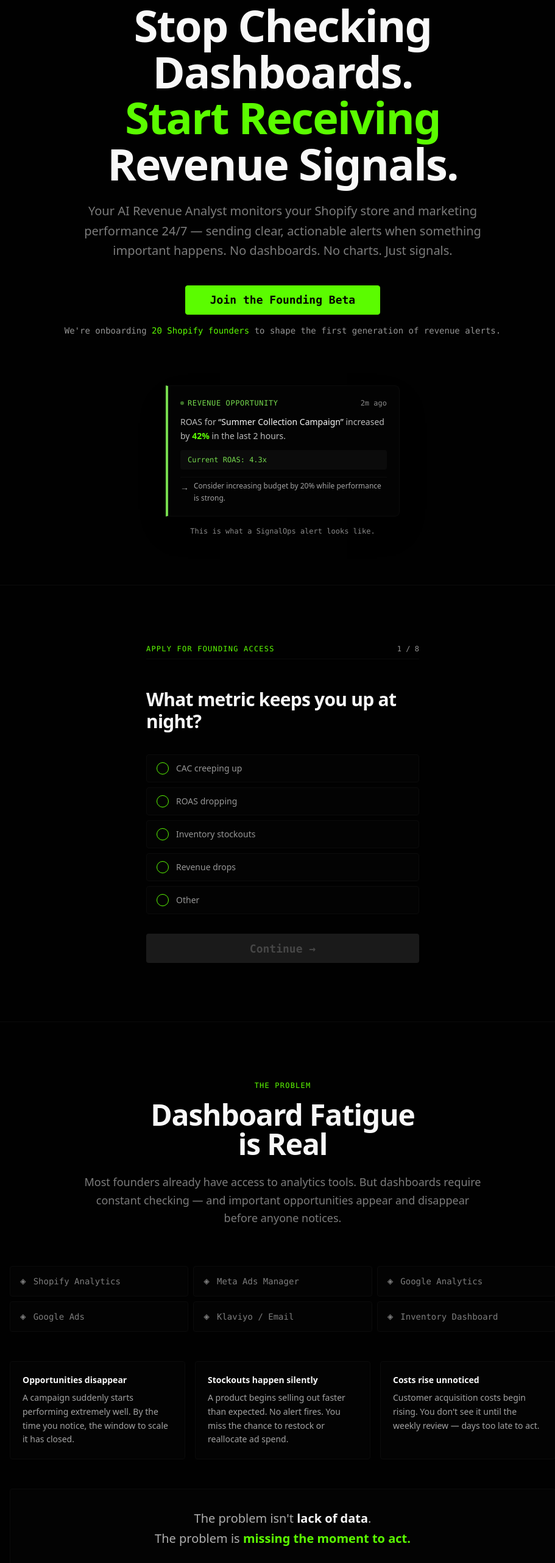
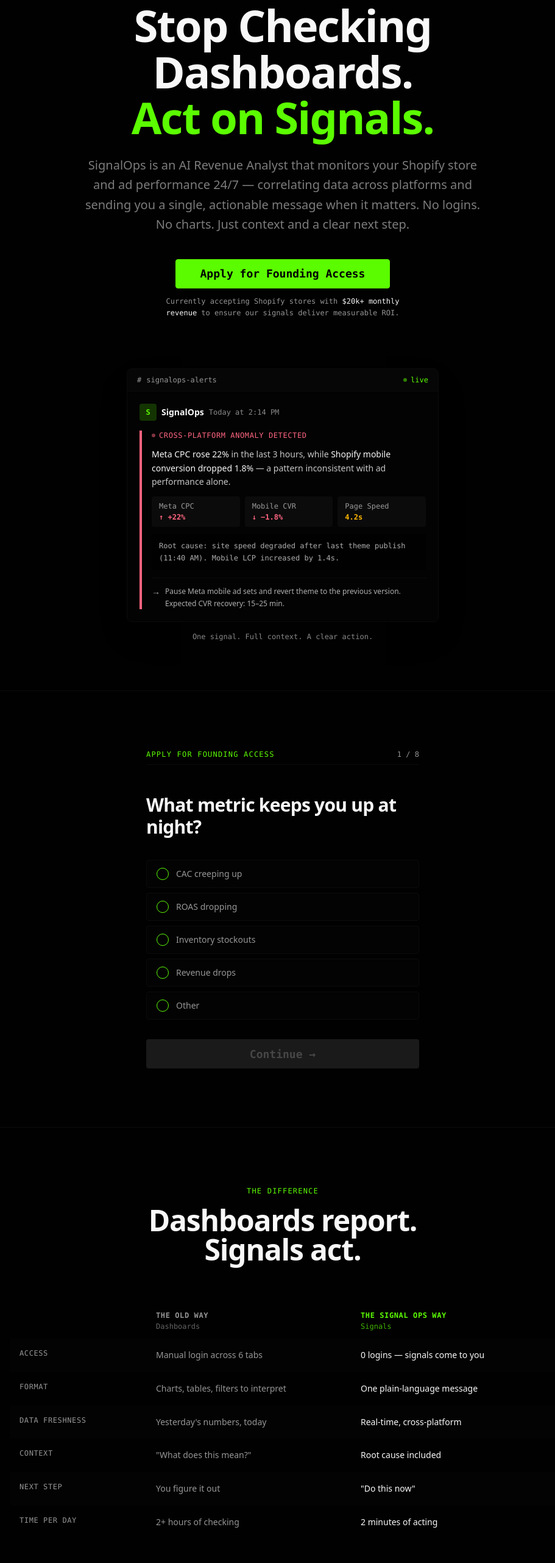
Before and after one commit to nickmalandris/signalops, a Next.js app: page / in a window 1280 px wide. Shown: the part 234-2797 px from the top of the page at 61% size, without its empty margins (176-1087 px from the left). Built offline with nearby package versions, Linux system fonts and the light colour scheme.

Commit message:
Fixing landing page

```diff
--- a/app/page.tsx
+++ b/app/page.tsx
@@ -1,11 +1,13 @@
 import Navbar from "@/components/Navbar";
 import Hero from "@/components/Hero";
 import ApplicationForm from "@/components/ApplicationForm";
+import ComparisonSection from "@/components/ComparisonSection";
 import ProblemSection from "@/components/ProblemSection";
 import SolutionSection from "@/components/SolutionSection";
 import AlertsSection from "@/components/AlertsSection";
 import HowItWorksSection from "@/components/HowItWorksSection";
 import FeaturesSection from "@/components/FeaturesSection";
+import FounderLetterSection from "@/components/FounderLetterSection";
 import FoundingOfferSection from "@/components/FoundingOfferSection";
 import Footer from "@/components/Footer";
 
@@ -15,11 +17,13 @@
       <Navbar />
       <Hero />
       <ApplicationForm />
+      <ComparisonSection />
       <ProblemSection />
       <SolutionSection />
       <AlertsSection />
       <HowItWorksSection />
       <FeaturesSection />
+      <FounderLetterSection />
       <FoundingOfferSection />
       <Footer />
     </main>
--- /dev/null
+++ b/components/ComparisonSection.tsx
@@ -0,0 +1,93 @@
+const rows = [
+  {
+    label: "Access",
+    old: "Manual login across 6 tabs",
+    new: "0 logins — signals come to you",
+  },
+  {
+    label: "Format",
+    old: "Charts, tables, filters to interpret",
+    new: "One plain-language message",
+  },
+  {
+    label: "Data freshness",
+    old: "Yesterday's numbers, today",
+    new: "Real-time, cross-platform",
+  },
+  {
+    label: "Context",
+    old: '"What does this mean?"',
+    new: "Root cause included",
+  },
+  {
+    label: "Next step",
+    old: "You figure it out",
+    new: '"Do this now"',
+  },
+  {
+    label: "Time per day",
+    old: "2+ hours of checking",
+    new: "2 minutes of acting",
+  },
+];
+
+export default function ComparisonSection() {
+  return (
+    <section className="py-24 px-4 border-t border-base-300">
+      <div className="max-w-4xl mx-auto">
+        {/* Header */}
+        <div className="text-center mb-16">
+          <p className="font-mono text-xs text-primary uppercase tracking-widest mb-4">
+            The Difference
+          </p>
+          <h2 className="text-4xl md:text-5xl font-bold tracking-tight">
+            Dashboards report.
+            <br />
+            Signals act.
+          </h2>
+        </div>
+
+        {/* Table */}
+        <div className="overflow-x-auto">
+          <table className="w-full text-sm border-collapse">
+            <thead>
+              <tr>
+                <th className="text-left py-3 px-4 font-mono text-xs text-base-content/60 uppercase tracking-wider w-1/4" />
+                <th className="text-left py-3 px-4 font-mono text-xs text-base-content/60 uppercase tracking-wider w-[37.5%]">
+                  The Old Way
+                  <span className="block text-base-content/40 normal-case font-normal tracking-normal mt-0.5">
+                    Dashboards
+                  </span>
+                </th>
+                <th className="text-left py-3 px-4 font-mono text-xs text-primary uppercase tracking-wider w-[37.5%]">
+                  The Signal Ops Way
+                  <span className="block text-primary/70 normal-case font-normal tracking-normal mt-0.5">
+                    Signals
+                  </span>
+                </th>
+              </tr>
+            </thead>
+            <tbody>
+              {rows.map((row, i) => (
+                <tr
+                  key={row.label}
+                  className={i % 2 === 0 ? "bg-base-200" : "bg-base-100"}
+                >
+                  <td className="py-4 px-4 font-mono text-xs text-base-content/60 uppercase tracking-wider align-top">
+                    {row.label}
+                  </td>
+                  <td className="py-4 px-4 text-base-content/60 leading-relaxed align-top">
+                    {row.old}
+                  </td>
+                  <td className="py-4 px-4 text-base-content leading-relaxed align-top font-medium">
+                    {row.new}
+                  </td>
+                </tr>
+              ))}
+            </tbody>
+          </table>
+        </div>
+      </div>
+    </section>
+  );
+}
--- a/components/FeaturesSection.tsx
+++ b/components/FeaturesSection.tsx
@@ -1,27 +1,27 @@
 const features = [
   {
     symbol: "◉",
-    title: "The Analyst That Never Sleeps",
+    title: "Cross-Platform Intelligence",
     description:
-      "Your store runs 24/7. Now your analytics does too. SignalOps monitors performance continuously — including nights, weekends, and peak traffic moments when you're not watching.",
+      "SignalOps correlates data across Shopify, Meta, Google, and Klaviyo simultaneously. It surfaces connections a single-platform dashboard will never show — like a CPC spike caused by a site speed regression.",
   },
   {
     symbol: "⌁",
-    title: "High-Signal Alerts Only",
+    title: "Signal Precision, Not Volume",
     description:
-      "The system avoids alert fatigue by focusing exclusively on meaningful changes. You receive fewer alerts — but every single one is worth acting on.",
+      "The system is calibrated to fire only when the data is statistically meaningful. You receive fewer alerts than a typical monitoring tool — because noise is not a signal.",
   },
   {
     symbol: "→",
-    title: "Clear Recommended Actions",
+    title: "Context, Then Action",
     description:
-      "Every alert explains what happened, why it matters, and what to do next. No interpretation required. No expertise needed. Just a clear next step.",
+      "Every alert includes what happened, why it happened, and one specific next step. No interpretation required. The work of your analytics team, delivered as a single message.",
   },
   {
     symbol: "◻",
-    title: "No Dashboards Required",
+    title: "Zero Learning Curve",
     description:
-      "If you can read a message, you can use SignalOps. No logins, no charts, no learning curve. Just intelligence delivered to where you already work.",
+      "If you can read a text message, you can act on a SignalOps signal. No logins, no dashboards, no onboarding sessions. Intelligence delivered where your team already works.",
   },
 ];
 
--- /dev/null
+++ b/components/FounderLetterSection.tsx
@@ -0,0 +1,55 @@
+export default function FounderLetterSection() {
+  return (
+    <section className="py-24 px-4 border-t border-base-300">
+      <div className="max-w-2xl mx-auto">
+        <p className="font-mono text-xs text-primary uppercase tracking-widest mb-12">
+          A Note from the Founder
+        </p>
+
+        <div className="flex flex-col gap-5 text-base-content/70 leading-relaxed text-sm">
+          <p>
+            I spent years designing large-scale data pipelines — systems that
+            processed millions of events per day for organizations that couldn&apos;t
+            afford to miss a signal. The infrastructure was sophisticated. The
+            insights were buried.
+          </p>
+          <p>
+            Merchants were sitting on the same problem. Every platform generates
+            data. Shopify, Meta, Google, Klaviyo — they all have dashboards, all
+            have reports, all require you to log in, interpret, and decide.
+            That&apos;s not analysis. That&apos;s busywork.
+          </p>
+          <p>
+            I built SignalOps for the founder who knows their store better than
+            any analyst — but doesn&apos;t have time to check six tabs twice a day.
+            The goal is simple:{" "}
+            <span className="text-base-content font-medium">
+              ship faster by spending less time on spreadsheets.
+            </span>
+          </p>
+          <p>
+            The founding cohort is deliberately small. I want to work directly
+            with 20 operators to make sure every signal is worth receiving before
+            we scale this to thousands of stores.
+          </p>
+          <p>
+            If your store does $20k+ a month and you&apos;re still checking
+            dashboards manually — this was built for you.
+          </p>
+        </div>
+
+        <div className="mt-10 pt-8 border-t border-base-300 flex items-center gap-4">
+          <div className="w-10 h-10 rounded-full bg-primary/10 border border-primary/20 flex items-center justify-center shrink-0">
+            <span className="text-primary font-bold font-mono text-sm">N</span>
+          </div>
+          <div>
+            <p className="font-bold text-base-content text-sm">Nick Malandris</p>
+            <p className="text-xs text-base-content/60 font-mono">
+              Founder, SignalOps · Data Engineer
+            </p>
+          </div>
+        </div>
+      </div>
+    </section>
+  );
+}
--- a/components/FoundingOfferSection.tsx
+++ b/components/FoundingOfferSection.tsx
@@ -1,8 +1,9 @@
 const benefits = [
-  "Early access to the platform",
-  "Direct input into which alerts get built first",
-  "Founding pricing when the product launches",
+  "Early access before public launch",
+  "Direct input on which signals get built first",
+  "Founding pricing — locked in for life",
   "Personal onboarding with the founding team",
+  "A direct line to the product roadmap",
 ];
 
 export default function FoundingOfferSection() {
@@ -22,11 +23,11 @@
             Become a Founding Partner
           </h2>
           <p className="text-base-content/50 leading-relaxed mb-10 text-sm">
-            We&apos;re inviting{" "}
-            <strong className="text-base-content">20 Shopify founders</strong>{" "}
-            to shape the first version of SignalOps. Founding partners help
-            decide which alerts get built first — and get exclusive access in
-            return.
+            We&apos;re working directly with{" "}
+            <strong className="text-base-content">20 Shopify operators</strong>{" "}
+            doing $20k+ monthly revenue to shape the first version of SignalOps.
+            Founding partners set the signal roadmap — and hold a pricing
+            advantage that won&apos;t be available at public launch.
           </p>
 
           {/* Benefits list */}
@@ -48,7 +49,7 @@
             Apply for Founding Access
           </a>
           <p className="text-xs text-base-content/55 font-mono mt-4">
-            20 spots · No credit card required
+            20 spots · $20k+ MRR required · No credit card
           </p>
         </div>
       </div>
--- a/components/Hero.tsx
+++ b/components/Hero.tsx
@@ -16,71 +16,109 @@
           <br />
           Dashboards.
           <br />
-          <span className="text-primary">Start Receiving</span>
-          <br />
-          Revenue Signals.
+          <span className="text-primary">Act on Signals.</span>
         </h1>
 
         {/* Subtitle */}
         <p className="text-lg md:text-xl text-base-content/50 max-w-2xl mx-auto mb-10 leading-relaxed">
-          Your AI Revenue Analyst monitors your Shopify store and marketing
-          performance 24/7 — sending clear, actionable alerts when something
-          important happens. No dashboards. No charts. Just signals.
+          SignalOps is an AI Revenue Analyst that monitors your Shopify store
+          and ad performance 24/7 — correlating data across platforms and
+          sending you a single, actionable message when it matters.
+          No logins. No charts. Just context and a clear next step.
         </p>
 
         {/* CTA */}
-        <div className="flex flex-col items-center gap-4 mb-20">
+        <div className="flex flex-col items-center gap-3 mb-20">
           <a
             href="#apply"
             className="btn btn-primary btn-lg font-mono px-10"
           >
-            Join the Founding Beta
+            Apply for Founding Access
           </a>
-          <p className="text-sm text-base-content/60 font-mono">
-            We&apos;re onboarding{" "}
-            <span className="text-primary">20 Shopify founders</span> to shape
-            the first generation of revenue alerts.
+          <p className="text-xs text-base-content/60 font-mono max-w-sm leading-relaxed">
+            Currently accepting Shopify stores with{" "}
+            <span className="text-base-content">$20k+ monthly revenue</span> to
+            ensure our signals deliver measurable ROI.
           </p>
         </div>
       </div>
 
-      {/* Alert preview card */}
-      <div className="w-full max-w-sm mx-auto">
-        <div className="bg-base-200 border border-base-300 border-l-4 border-l-success rounded-r-lg text-left shadow-2xl">
-          <div className="p-5 flex flex-col gap-3">
-            <div className="flex items-center justify-between">
-              <span className="inline-flex items-center gap-1.5 text-xs font-mono text-success uppercase tracking-wider">
-                <span className="inline-block w-1.5 h-1.5 rounded-full bg-success animate-pulse" />
-                Revenue Opportunity
+      {/* Alert preview — cross-platform signal */}
+      <div className="w-full max-w-lg mx-auto">
+        {/* Slack-style container */}
+        <div className="bg-base-200 border border-base-300 rounded-lg text-left shadow-2xl overflow-hidden">
+          {/* Slack header bar */}
+          <div className="flex items-center gap-2 px-4 py-2.5 border-b border-base-300 bg-base-300/50">
+            <span className="font-mono text-xs text-base-content/60">#</span>
+            <span className="font-mono text-xs text-base-content/60">signalops-alerts</span>
+            <span className="ml-auto inline-flex items-center gap-1.5 text-xs font-mono text-primary">
+              <span className="inline-block w-1.5 h-1.5 rounded-full bg-primary animate-pulse" />
+              live
+            </span>
+          </div>
+
+          {/* Message body */}
+          <div className="p-5 flex flex-col gap-4">
+            {/* Bot identity */}
+            <div className="flex items-center gap-2">
+              <div className="w-7 h-7 rounded bg-primary/20 flex items-center justify-center shrink-0">
+                <span className="text-primary font-bold text-xs font-mono">S</span>
+              </div>
+              <span className="font-bold text-sm">SignalOps</span>
+              <span className="text-xs text-base-content/55 font-mono">Today at 2:14 PM</span>
+            </div>
+
+            {/* Alert type badge */}
+            <div className="border-l-4 border-l-error pl-4 flex flex-col gap-3">
+              <span className="inline-flex items-center gap-1.5 text-xs font-mono text-error uppercase tracking-wider">
+                <span className="inline-block w-1.5 h-1.5 rounded-full bg-error animate-pulse" />
+                Cross-Platform Anomaly Detected
               </span>
-              <span className="text-xs text-base-content/55 font-mono">
-                2m ago
-              </span>
-            </div>
-            <p className="text-sm text-base-content/75 leading-relaxed">
-              ROAS for{" "}
-              <span className="text-base-content font-medium">
-                &ldquo;Summer Collection Campaign&rdquo;
-              </span>{" "}
-              increased by{" "}
-              <span className="text-primary font-bold">42%</span> in the last 2
-              hours.
-            </p>
-            <div className="font-mono text-xs bg-base-300 rounded px-3 py-2 text-success">
-              Current ROAS: 4.3x
-            </div>
-            <div className="flex gap-2 items-start pt-1 border-t border-base-300">
-              <span className="text-base-content/65 font-bold text-sm mt-0.5">
-                →
-              </span>
-              <p className="text-xs text-base-content/65 leading-relaxed">
-                Consider increasing budget by 20% while performance is strong.
+
+              <p className="text-sm text-base-content/80 leading-relaxed">
+                <span className="text-base-content font-medium">Meta CPC rose 22%</span> in the
+                last 3 hours, while{" "}
+                <span className="text-base-content font-medium">
+                  Shopify mobile conversion dropped 1.8%
+                </span>{" "}
+                — a pattern inconsistent with ad performance alone.
               </p>
+
+              {/* Metrics grid */}
+              <div className="grid grid-cols-3 gap-2">
+                <div className="bg-base-300 rounded px-3 py-2 font-mono text-xs">
+                  <p className="text-base-content/60 mb-0.5">Meta CPC</p>
+                  <p className="text-error font-bold">↑ +22%</p>
+                </div>
+                <div className="bg-base-300 rounded px-3 py-2 font-mono text-xs">
+                  <p className="text-base-content/60 mb-0.5">Mobile CVR</p>
+                  <p className="text-error font-bold">↓ −1.8%</p>
+                </div>
+                <div className="bg-base-300 rounded px-3 py-2 font-mono text-xs">
+                  <p className="text-base-content/60 mb-0.5">Page Speed</p>
+                  <p className="text-warning font-bold">4.2s</p>
+                </div>
+              </div>
+
+              {/* Root cause */}
+              <div className="bg-base-100 rounded px-3 py-2.5 text-xs font-mono text-base-content/70 leading-relaxed">
+                Root cause: site speed degraded after last theme publish (11:40 AM).
+                Mobile LCP increased by 1.4s.
+              </div>
+
+              {/* Action */}
+              <div className="flex gap-2 items-start border-t border-base-300 pt-3">
+                <span className="text-base-content/70 font-bold text-sm shrink-0">→</span>
+                <p className="text-xs text-base-content/70 leading-relaxed">
+                  Pause Meta mobile ad sets and revert theme to the previous version.
+                  Expected CVR recovery: 15–25 min.
+                </p>
+              </div>
             </div>
           </div>
         </div>
         <p className="text-center text-xs text-base-content/55 font-mono mt-4">
-          This is what a SignalOps alert looks like.
+          One signal. Full context. A clear action.
         </p>
       </div>
     </section>
--- a/components/Navbar.tsx
+++ b/components/Navbar.tsx
@@ -1,7 +1,7 @@
 import Link from "next/link";
 
 const NAV_LINKS = [
-  { label: "Problem", href: "#problem" },
+  { label: "Why Signals", href: "#problem" },
   { label: "How It Works", href: "#how-it-works" },
   { label: "Features", href: "#features" },
 ];
```
